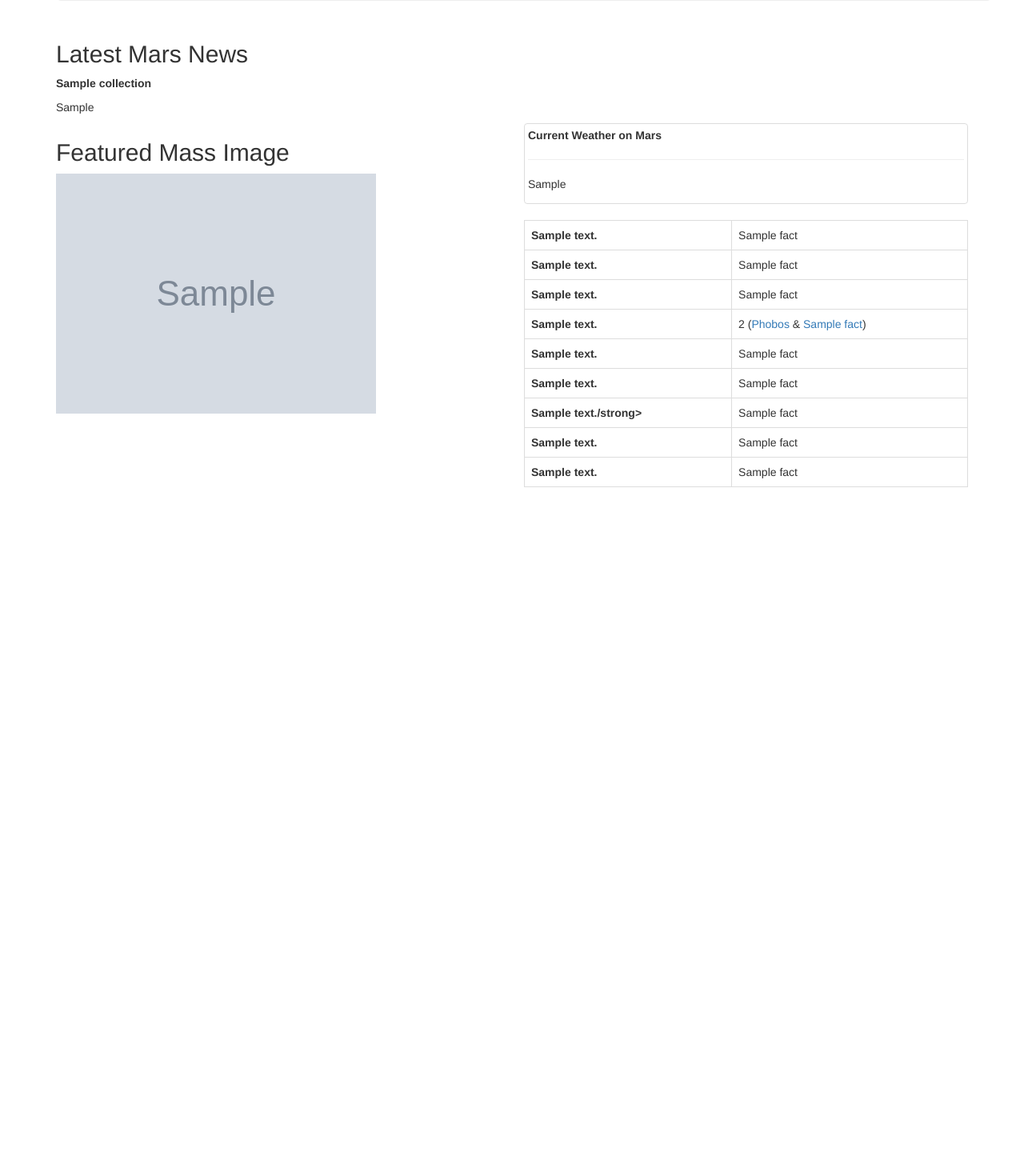
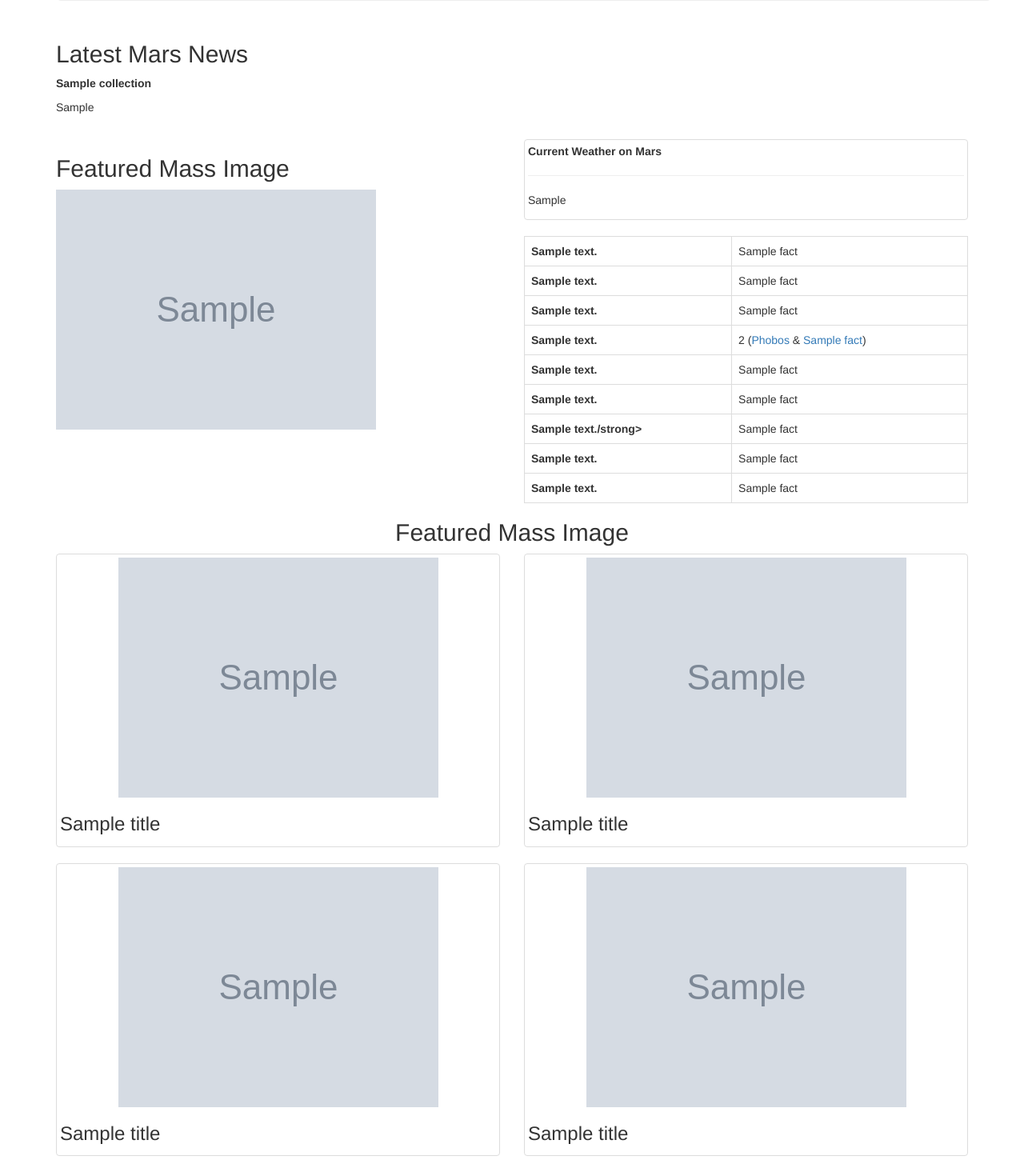
Before and after one commit to xaskoiking/HW_13_Raaghav_K_Web_Scraping, a Flask app: page / in a window 1280 px wide. Shown: the part 255-1720 px from the top of the page at 80% size. Before the commit the page ends 864 px from the top, so only its background shows below. Run offline with Flask 2, Linux system fonts and the light colour scheme; grey boxes marked "Sample" are stand-in pictures; a database or web service that is not in the repository returns one stand-in record (values such as "Sample title"); parts of the project's set-up code (start-up, migrations or seed data) failed here and were passed over; some libraries are stand-ins or nearby versions.

Commit message:
Updated Code

```diff
--- a/scrape_mars.py
+++ b/scrape_mars.py
@@ -118,24 +118,28 @@
 
     #Creating a list to store the dictionaries
     hemisphere_image_urls = []
+    titleList = []
+    imageList = []
 
     #Iteraing the text and adding the text and URL for the last module of the web page
     for text in imageTextList:
-    #Parent Page
-    browser.visit(mars_hemisphere)
-    html = browser.html
+        #Parent Page
+        browser.visit(mars_hemisphere)
+        html = browser.html
 
-    #Click Action
-    browser.click_link_by_partial_text(text)
+        #Click Action
+        browser.click_link_by_partial_text(text)
 
-    #Child Page
-    html = browser.html
-    soup = BeautifulSoup(html, 'html.parser')
-    image = soup.findAll('img')
-    for a in image:
-        if('full' in a.get('src')):
-            dictDetails = {'title':text, 'img_url' : 'https://astrogeology.usgs.gov' + a.get('src') }
-            hemisphere_image_urls.append(dictDetails)
+        #Child Page
+        html = browser.html
+        soup = BeautifulSoup(html, 'html.parser')
+        image = soup.findAll('img')
+        for a in image:
+            if('full' in a.get('src')):
+                dictDetails = {'title':text, 'img_url' : 'https://astrogeology.usgs.gov' + a.get('src') }
+                titleList.append(text)
+                imageList.append('https://astrogeology.usgs.gov' + a.get('src') )
+                hemisphere_image_urls.append(dictDetails)
 
     #----------------------------------------------------------
 
@@ -146,6 +150,8 @@
             "mars_weather": mars_weather,
             "desc":desc,
             "facts":facts,
+            "titleList": titleList,
+            "imageList":imageList,
             "hemisphere_image_urls":hemisphere_image_urls
         }
 
--- a/templates/index.html
+++ b/templates/index.html
@@ -86,7 +86,38 @@
                 </tbody>
             </table>
             </div>
-        </div>
+             <b> <h2 id="myHeader" align="center">Featured Mass Image</h2></b>
+            <div class="col-sm-6">
+                <div class="thumbnail">
+                    <img class="img-responsive" src={{marsDetail.imageList[0]}} alt="Mars">
+                    <b> <h3 id="myHeader">{{marsDetail.titleList[0]}}</h3></b>
+                </div>
+            </div>
+
+
+            <div class="col-sm-6">
+                <div class="thumbnail">
+                    <img class="img-responsive" src={{marsDetail.imageList[1]}} alt="Mars">
+                    <b> <h3 id="myHeader">{{marsDetail.titleList[1]}}</h3></b>
+                </div>
+            </div>
+
+
+            <div class="col-sm-6">
+                <div class="thumbnail">
+                    <img class="img-responsive" src={{marsDetail.imageList[2]}} alt="Mars">
+                    <b> <h3 id="myHeader">{{marsDetail.titleList[2]}}</h3></b>
+                </div>
+            </div>
+
+
+            <div class="col-sm-6">
+                <div class="thumbnail">
+                    <img class="img-responsive" src={{marsDetail.imageList[3]}} alt="Mars">
+                    <b> <h3 id="myHeader">{{marsDetail.titleList[3]}}</h3></b>
+                </div>
+            </div>
+            </div>
         {% endfor %}
 
     </div>
```
Also changed, not shown: 2 other files.
